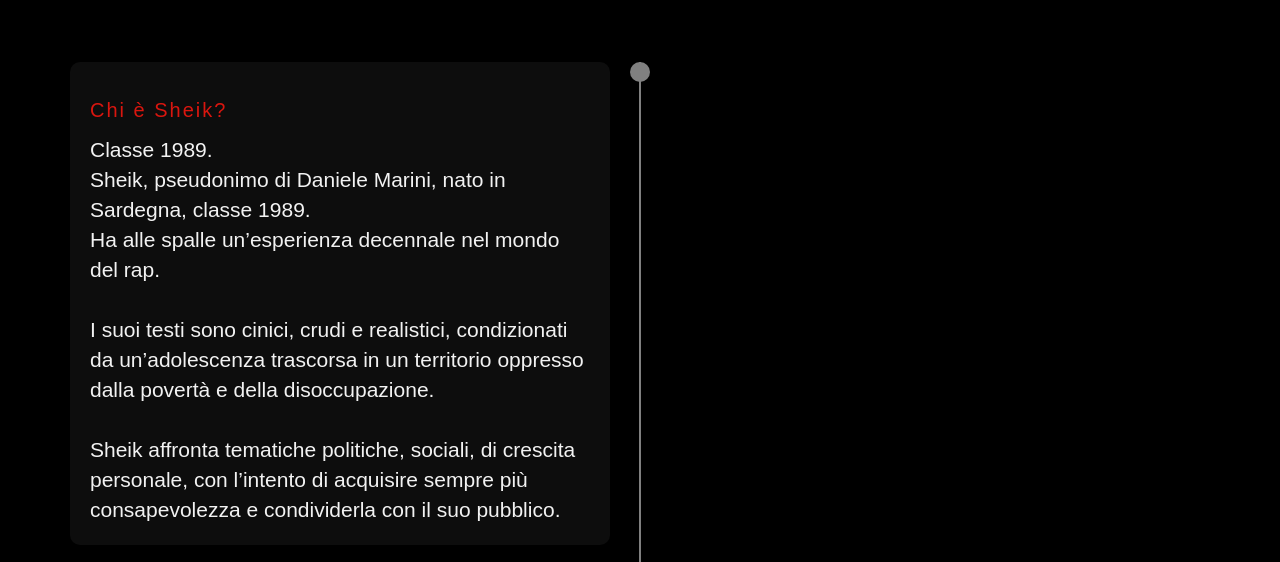
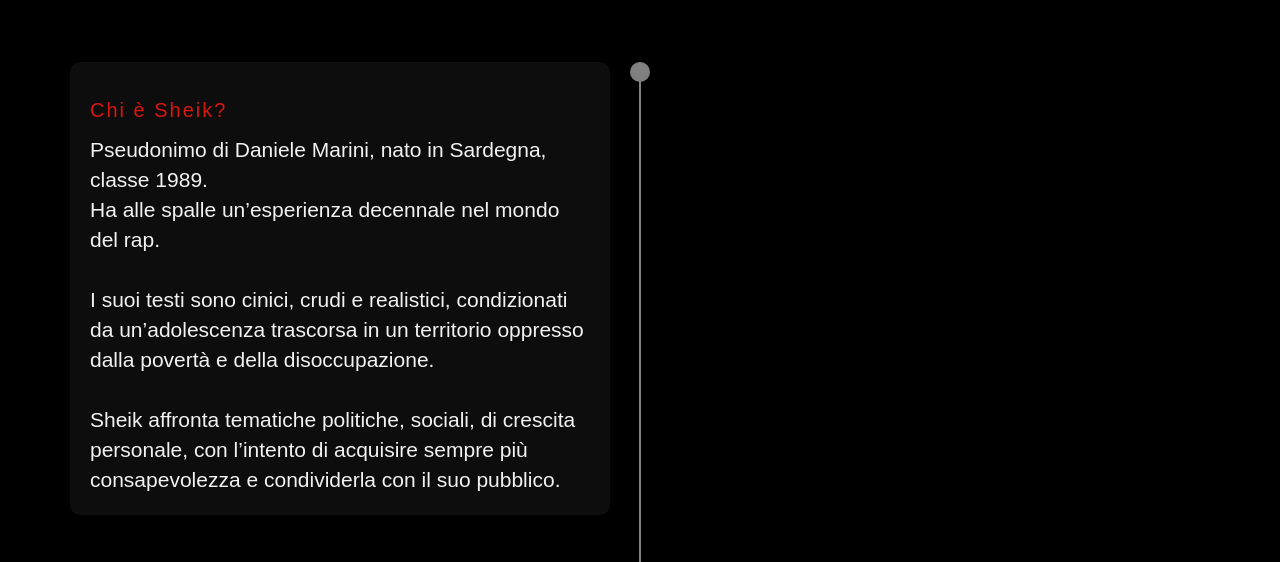
Before and after one commit to sheikus/Esame, a plain HTML site: page bio.html in a window 1280 px wide. Shown: the part 227-789 px from the top of the page. Drawn offline with Linux system fonts and the light colour scheme.

Commit message:
Update bio.html

```diff
--- a/bio.html
+++ b/bio.html
@@ -66,10 +66,10 @@
                         <li>
                             <div class="timeline-content">
                                 <h1 class="capitoli">Chi è Sheik?</h1>
-                                    <p>Classe 1989.
-                                        <br>Sheik, pseudonimo di Daniele Marini, nato in Sardegna, classe 1989. </br> Ha alle spalle un’esperienza decennale nel mondo del rap.
-                                        <br><br>I suoi testi sono cinici, crudi e realistici, condizionati da un’adolescenza trascorsa in un territorio oppresso dalla povertà e della disoccupazione.</br></br>
-                                        Sheik affronta tematiche politiche, sociali, di crescita personale, con l’intento di acquisire sempre più consapevolezza e condividerla con il suo pubblico.
+                                   <p>Pseudonimo di Daniele Marini, nato in Sardegna, classe 1989.
+                                      <br>Ha alle spalle un’esperienza decennale nel mondo del rap.</br>
+                                        <br>I suoi testi sono cinici, crudi e realistici, condizionati da un’adolescenza trascorsa in un territorio oppresso dalla povertà e della disoccupazione.</br>
+                                        <br>Sheik affronta tematiche politiche, sociali, di crescita personale, con l’intento di acquisire sempre più consapevolezza e condividerla con il suo pubblico. </br>
                                 </p>
                             </div>
                         </li>
```
